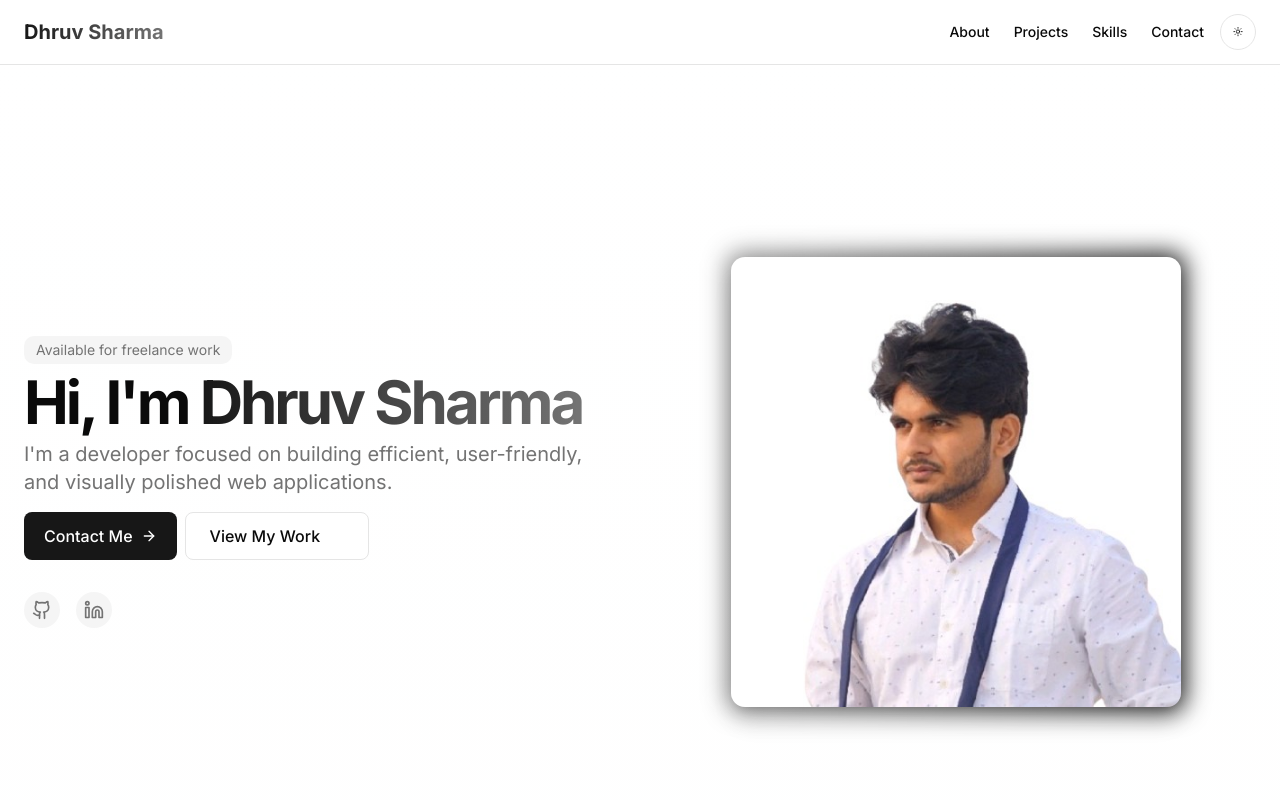
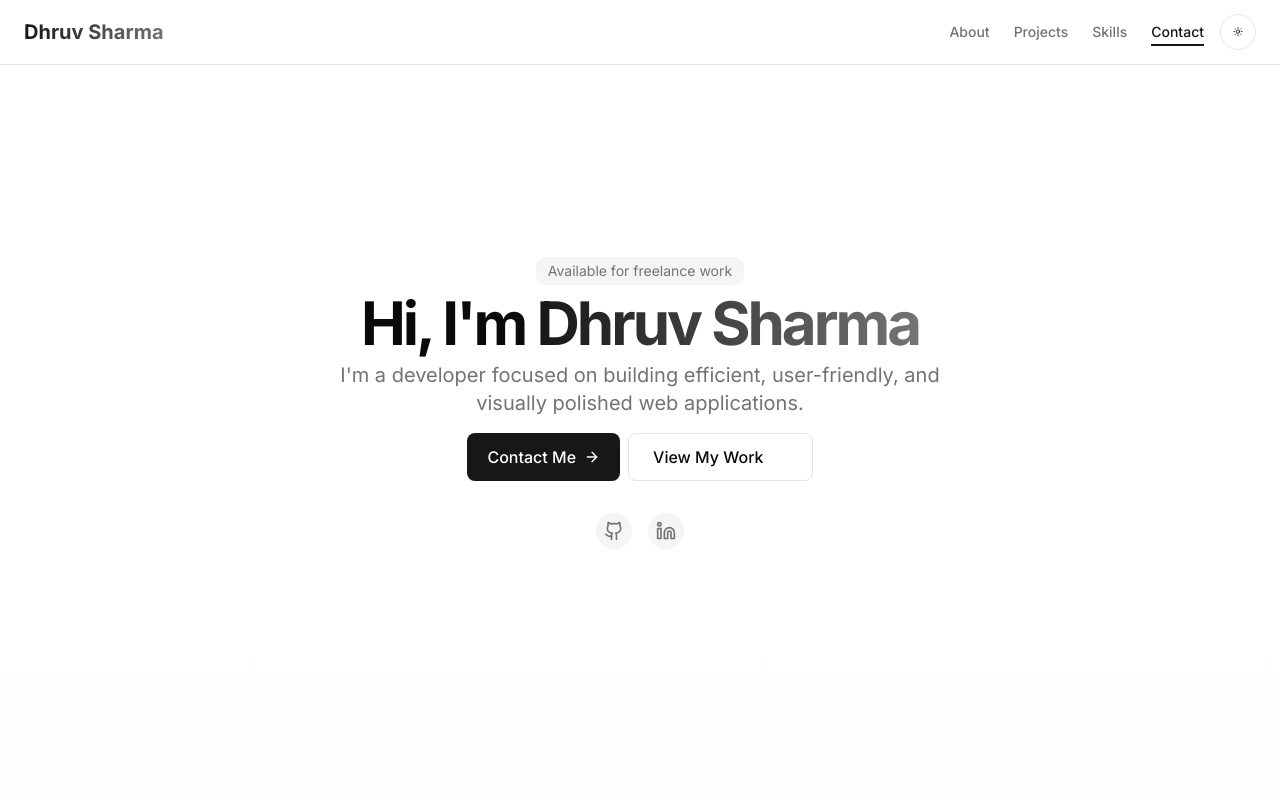
Before and after one commit to Dhruv159/Portfolio, a Next.js app: page / in a window 1280 px wide. Shown: the top 800 px of the page. Built offline with nearby package versions, Linux system fonts and the light colour scheme.

Commit message:
Update code indentation

```diff
--- a/src/app/page.tsx
+++ b/src/app/page.tsx
@@ -1,6 +1,8 @@
+"use client"
 import Link from "next/link"
 import Image from 'next/image'
 import { ArrowRight, Github, Linkedin, Mail } from "lucide-react"
+import { useEffect, useState } from "react"
 
 import { Button } from "@/components/ui/button"
 import { ThemeToggle } from "@/components/theme-toggle"
@@ -14,6 +16,33 @@ type ContactCardProps = {
 }
 
 export default function Home() {
+    const [activeSection, setActiveSection] = useState("")
+
+    useEffect(() => {
+        const handleScroll = () => {
+            const sections = ["about", "projects", "skills", "contact"]
+            const scrollPosition = window.scrollY + 100
+
+            for (const section of sections) {
+                const element = document.getElementById(section)
+                if (element) {
+                    const offsetTop = element.offsetTop
+                    const offsetHeight = element.offsetHeight
+
+                    if (scrollPosition >= offsetTop && scrollPosition < offsetTop + offsetHeight) {
+                        setActiveSection(section)
+                        break
+                    }
+                }
+            }
+        }
+
+        window.addEventListener("scroll", handleScroll)
+        return () => window.removeEventListener("scroll", handleScroll)
+    }, [])
+
+    const isActive = (section: string) => activeSection === section
+
     return (
         <div className="flex min-h-screen flex-col bg-gradient-to-b from-background to-muted/30 dark:from-background dark:to-background">
             <header className="sticky top-0 z-10 w-full border-b bg-background/80 backdrop-blur supports-[backdrop-filter]:bg-background/60 px-6">
@@ -25,24 +54,49 @@ export default function Home() {
                     </div>
                     <div className="flex items-center gap-4">
                         <nav className="hidden md:flex gap-6">
-                              <Link href="#about" className="group relative text-sm font-medium transition-colors hover:text-primary">
+                            <Link
+                                href="#about"
+                                className={`group relative text-sm font-medium transition-colors hover:text-primary ${
+                                    isActive("about") ? "text-primary" : "text-muted-foreground"
+                                }`}
+                            >
                                 About
-                                  <span className="absolute inset-x-0 -bottom-1 h-0.5 scale-x-0 bg-primary transition-transform group-hover:scale-x-100"></span>
+                                <span className={`absolute inset-x-0 -bottom-1 h-0.5 bg-primary transition-transform ${
+                                    isActive("about") ? "scale-x-100" : "scale-x-0 group-hover:scale-x-100"
+                                }`}></span>
                             </Link>
                             <Link
                                 href="#projects"
-                                  className="group relative text-sm font-medium transition-colors hover:text-primary"
+                                className={`group relative text-sm font-medium transition-colors hover:text-primary ${
+                                    isActive("projects") ? "text-primary" : "text-muted-foreground"
+                                }`}
                             >
                                 Projects
-                                  <span className="absolute inset-x-0 -bottom-1 h-0.5 scale-x-0 bg-primary transition-transform group-hover:scale-x-100"></span>
+                                <span className={`absolute inset-x-0 -bottom-1 h-0.5 bg-primary transition-transform ${
+                                    isActive("projects") ? "scale-x-100" : "scale-x-0 group-hover:scale-x-100"
+                                }`}></span>
                             </Link>
-                              <Link href="#skills" className="group relative text-sm font-medium transition-colors hover:text-primary">
+                            <Link
+                                href="#skills"
+                                className={`group relative text-sm font-medium transition-colors hover:text-primary ${
+                                    isActive("skills") ? "text-primary" : "text-muted-foreground"
+                                }`}
+                            >
                                 Skills
-                                  <span className="absolute inset-x-0 -bottom-1 h-0.5 scale-x-0 bg-primary transition-transform group-hover:scale-x-100"></span>
+                                <span className={`absolute inset-x-0 -bottom-1 h-0.5 bg-primary transition-transform ${
+                                    isActive("skills") ? "scale-x-100" : "scale-x-0 group-hover:scale-x-100"
+                                }`}></span>
                             </Link>
-                              <Link href="#contact" className="group relative text-sm font-medium transition-colors hover:text-primary">
+                            <Link
+                                href="#contact"
+                                className={`group relative text-sm font-medium transition-colors hover:text-primary ${
+                                    isActive("contact") ? "text-primary" : "text-muted-foreground"
+                                }`}
+                            >
                                 Contact
-                                  <span className="absolute inset-x-0 -bottom-1 h-0.5 scale-x-0 bg-primary transition-transform group-hover:scale-x-100"></span>
+                                <span className={`absolute inset-x-0 -bottom-1 h-0.5 bg-primary transition-transform ${
+                                    isActive("contact") ? "scale-x-100" : "scale-x-0 group-hover:scale-x-100"
+                                }`}></span>
                             </Link>
                         </nav>
                         <ThemeToggle />
@@ -56,7 +110,7 @@ export default function Home() {
                 <section className="w-full py-12 md:py-24 lg:py-32 xl:py-48 overflow-hidden relative">
                     <div className="absolute inset-0 -z-10 bg-[radial-gradient(ellipse_at_top_right,_var(--tw-gradient-stops))] from-primary/20 via-background to-background dark:from-primary/10 dark:via-background dark:to-background"></div>
                     <div className="container px-4 md:px-6">
-                          <div className="grid gap-6 lg:grid-cols-[1fr_400px] lg:gap-12 xl:grid-cols-[1fr_600px]">
+                        <div className="mx-auto max-w-4xl text-center">
                             <div className="flex flex-col justify-center space-y-4">
                                 <div className="space-y-2">
                                     <div className="inline-block rounded-lg bg-muted px-3 py-1 text-sm text-muted-foreground">
@@ -68,11 +122,11 @@ export default function Home() {
                                             Dhruv Sharma
                                         </span>
                                     </h1>
-                                      <p className="max-w-[600px] text-muted-foreground md:text-xl">
+                                    <p className="max-w-[600px] mx-auto text-muted-foreground md:text-xl">
                                         I&#39;m a developer focused on building efficient, user-friendly, and visually polished web applications.
                                     </p>
                                 </div>
-                                  <div className="flex flex-col gap-2 min-[400px]:flex-row">
+                                <div className="flex flex-col gap-2 min-[400px]:flex-row justify-center">
                                     <Button
                                         size="lg"
                                         className="group relative overflow-hidden rounded-md bg-primary px-5 py-2.5 transition-all duration-300 ease-out hover:bg-primary/90 dark:text-black"
@@ -89,7 +143,7 @@ export default function Home() {
                                         </Link>
                                     </Button>
                                 </div>
-                                  <div className="flex gap-4 mt-4">
+                                <div className="flex gap-4 mt-4 justify-center">
                                     <Link
                                         href="https://github.com/Dhruv159"
                                         className="rounded-full bg-muted p-2 text-muted-foreground transition-colors hover:bg-primary/10 hover:text-primary">
@@ -104,15 +158,6 @@ export default function Home() {
                                         <span className="sr-only">LinkedIn</span>
                                     </Link>
                                 </div>
-                              </div>
-                              <div className="relative mx-auto lg:order-last">
-                                  <div className="absolute -inset-1 rounded-xl bg-gradient-to-r from-primary/50 to-primary blur-md dark:from-primary/30 dark:to-primary/50"></div>
-                                  <Image src="/dhruv-image.jpg"
-                                          width={450}
-                                          height={450}
-                                          alt="Image"
-                                          className="relative rounded-xl object-cover shadow-xl"
-                                  />
                             </div>
                         </div>
                     </div>
```
Lines whose indentation alone changed are shown as unchanged.
